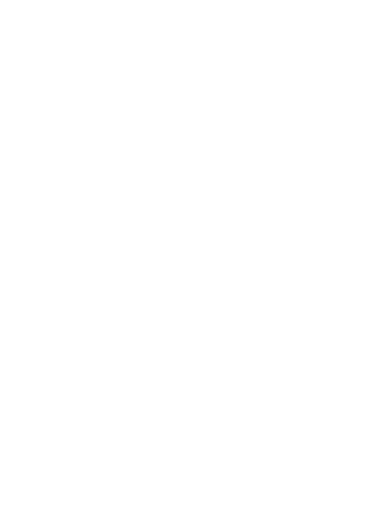
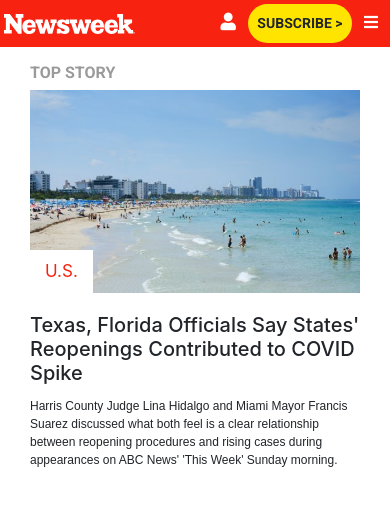
Before and after one commit to rloterh/NewsWeekClone, a plain HTML site: page index.html in a window 390 px wide. Drawn offline with nearby package versions, Linux system fonts and the light colour scheme.

Commit message:
Add navbar and top story

```diff
--- a/css/styles.css
+++ b/css/styles.css
@@ -0,0 +1,55 @@
+* {
+  padding: 0;
+  margin: 0;
+  box-sizing: border-box;
+}
+
+.nav-1 {
+  background-color: #f72210;
+}
+
+img[alt="newsweek-logo"] {
+  display: inline-block;
+  width: 131px;
+  height: 20px;
+}
+
+.fa-user {
+  font-size: 1.1rem;
+  color: #fff;
+}
+
+.subscribe-btn {
+  background-color: #ffe400;
+  font-family: Roboto, sans-serif;
+  font-weight: 700;
+}
+
+.fa-bars {
+  color: #fff;
+}
+
+.section-title {
+  color: rgba(3, 3, 3, 0.4);
+  font-size: 16px;
+  font-family: Roboto, sans-serif;
+}
+
+.card-text {
+  font-size: 12px;
+  font-family: Arial, Helvetica, sans-serif;
+}
+
+.category {
+  position: absolute;
+  left: 0;
+  bottom: 0;
+  background-color: #fff;
+  color: #f72210;
+  padding: 9px 15px;
+  font-size: 17px;
+}
+
+main {
+  margin-top: 63px;
+}
--- a/index.html
+++ b/index.html
@@ -3,7 +3,7 @@
 <head>
   <meta charset="utf-8">
   <meta http-equiv="X-UA-Compatible" content="IE=edge">
-  <title>NewsWeek WebsiteClone</title>
+  <title>Newsweek - News, Analysis, Politics, Business, Technology</title>
   <meta name="description" content="">
   <meta name="viewport" content="width=device-width, initial-scale=1">
 
@@ -16,17 +16,43 @@
 </head>
 
 <body>
+  <div class="container-xl">
     <header>
+      <nav class="nav nav-1 justify-content-between p-1 align-items-center fixed-top d-lg-none">
+        <img src="/image/newsweek-logo.svg" alt="newsweek-logo">
+        <div>
+            <i class="fas fa-user d-inline-block p-2"></i>
+            <button type="button" class="btn btn-sm subscribe-btn rounded-pill p-2">SUBSCRIBE ></button>
+            <i class="fas fa-bars p-2"></i>
+        </div>
+      </nav>
       <nav></nav>
     </header>
 
     <main>
+      <div class="container mt-5">
+        <div class="col-sm-12 col-md-6 col-lg-6 p-0">
+            <h2 class="section-title">TOP STORY</h2>
+            <div class="card rounded-0 border-0 position-relative">
 
+                <div class="position-relative">
+                    <img src="/image/miami-reopening.jpg" class="card-img-top rounded-0" alt="miami">
+                    <a href="#" class="category">U.S.</a>
+                </div>
+                <div class="card-body px-0">
+                  <h5 class="card-title">Texas, Florida Officials Say States' Reopenings Contributed to COVID Spike</h5>
+                  <p class="card-text">Harris County Judge Lina Hidalgo and Miami Mayor Francis Suarez discussed what both feel is a clear relationship between reopening procedures and rising cases during appearances on ABC News' 'This Week' Sunday morning.</p>
+                </div>
+              </div>
+
+        </div>
+    </div>
     </main>
 
     <footer>
 
     </footer>
+  </div>
 
 </body>
 
```
Also changed, not shown: image/miami-reopening.jpg (added), image/newsweek-logo.svg (added), image/weather-logo.png (added). Lines whose indentation alone changed are shown as unchanged.
